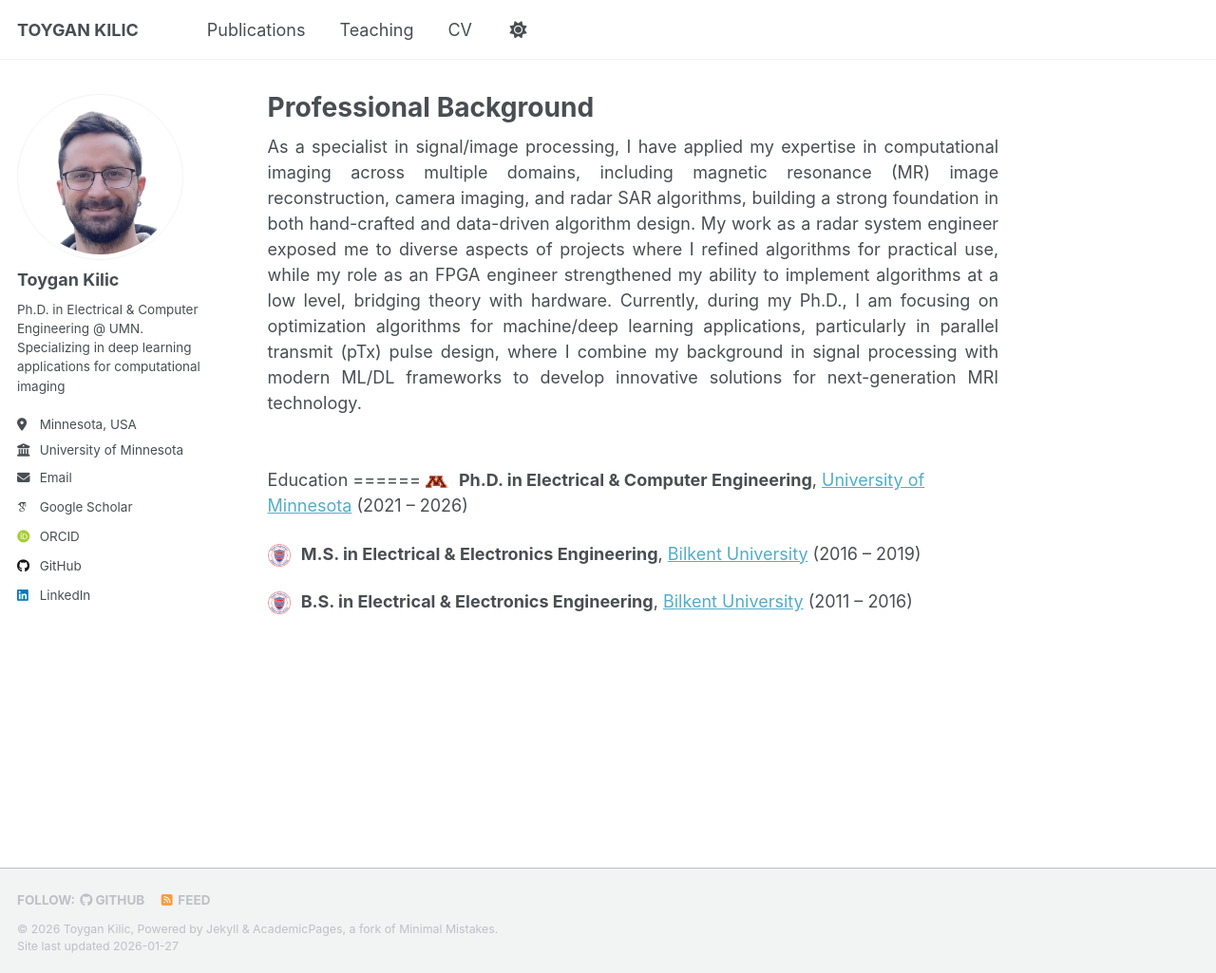
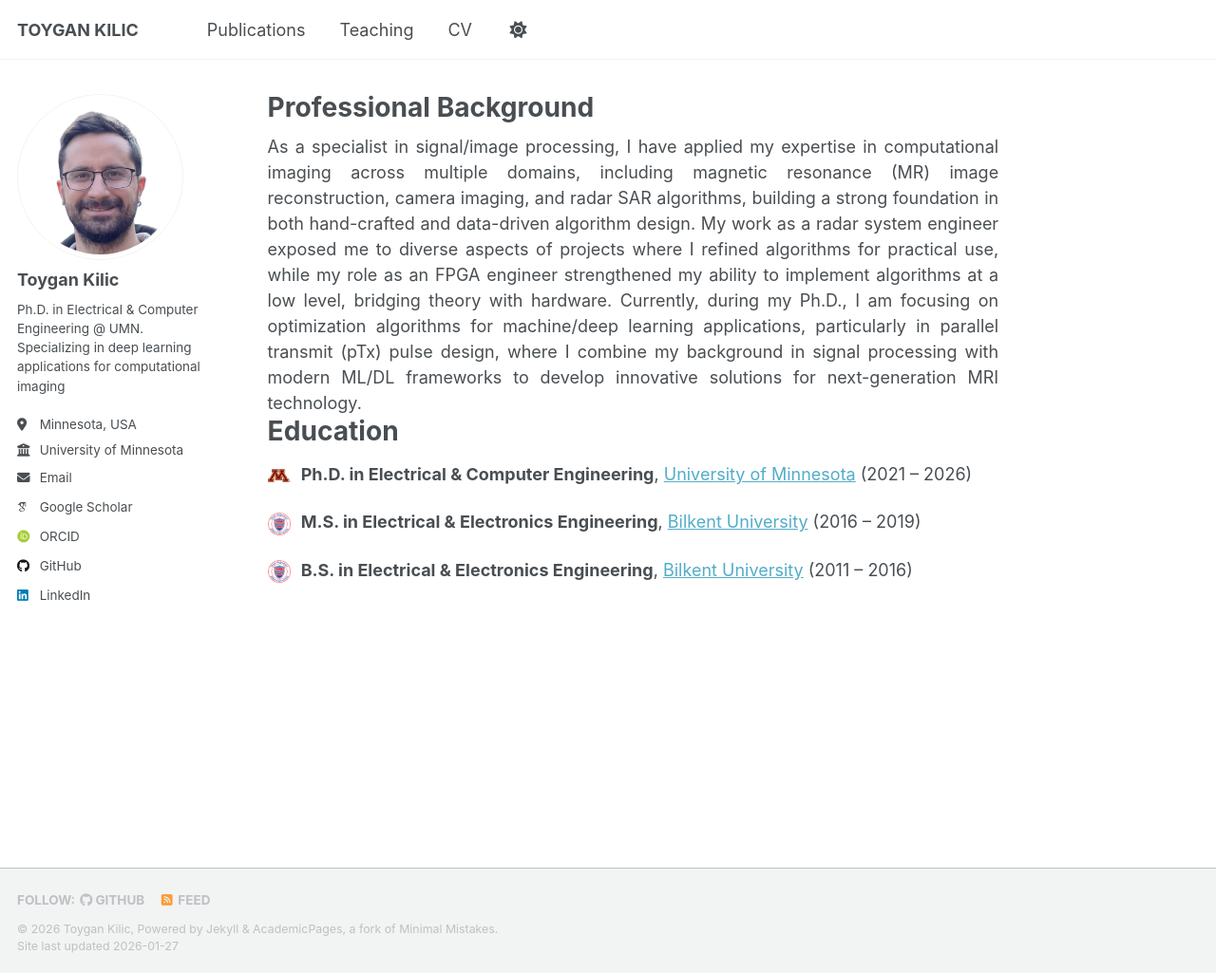
Before and after one commit to Toygan/toygan.github.io, a Jekyll site: the page built from _pages/about.md, in a window 1280 px wide and 1025 px high. Shown: the whole window at 95% size. Built offline with Jekyll 4.4.1, drawn with Linux system fonts in a browser that asks for light colours; some web fonts are replaced; a script that is not in the unit is left out.

Commit message:
fix: Remove unnecessary div for consistent layout in about page

```diff
--- a/_pages/about.md
+++ b/_pages/about.md
@@ -9,7 +9,7 @@ redirect_from:
 <div style="text-align: justify;">
 As a specialist in signal/image processing, I have applied my expertise in computational imaging across multiple domains, including magnetic resonance (MR) image reconstruction, camera imaging, and radar SAR algorithms, building a strong foundation in both hand-crafted and data-driven algorithm design. My work as a radar system engineer exposed me to diverse aspects of projects where I refined algorithms for practical use, while my role as an FPGA engineer strengthened my ability to implement algorithms at a low level, bridging theory with hardware. Currently, during my Ph.D., I am focusing on optimization algorithms for machine/deep learning applications, particularly in parallel transmit (pTx) pulse design, where I combine my background in signal processing with modern ML/DL frameworks to develop innovative solutions for next-generation MRI technology.
 </div>
-<div style="margin-top: 3rem;"></div>
+
 Education
 ======
 <img src="/images/umn.png" alt="University of Minnesota" width="24" style="vertical-align:middle; margin-right:6px;"/>
```
